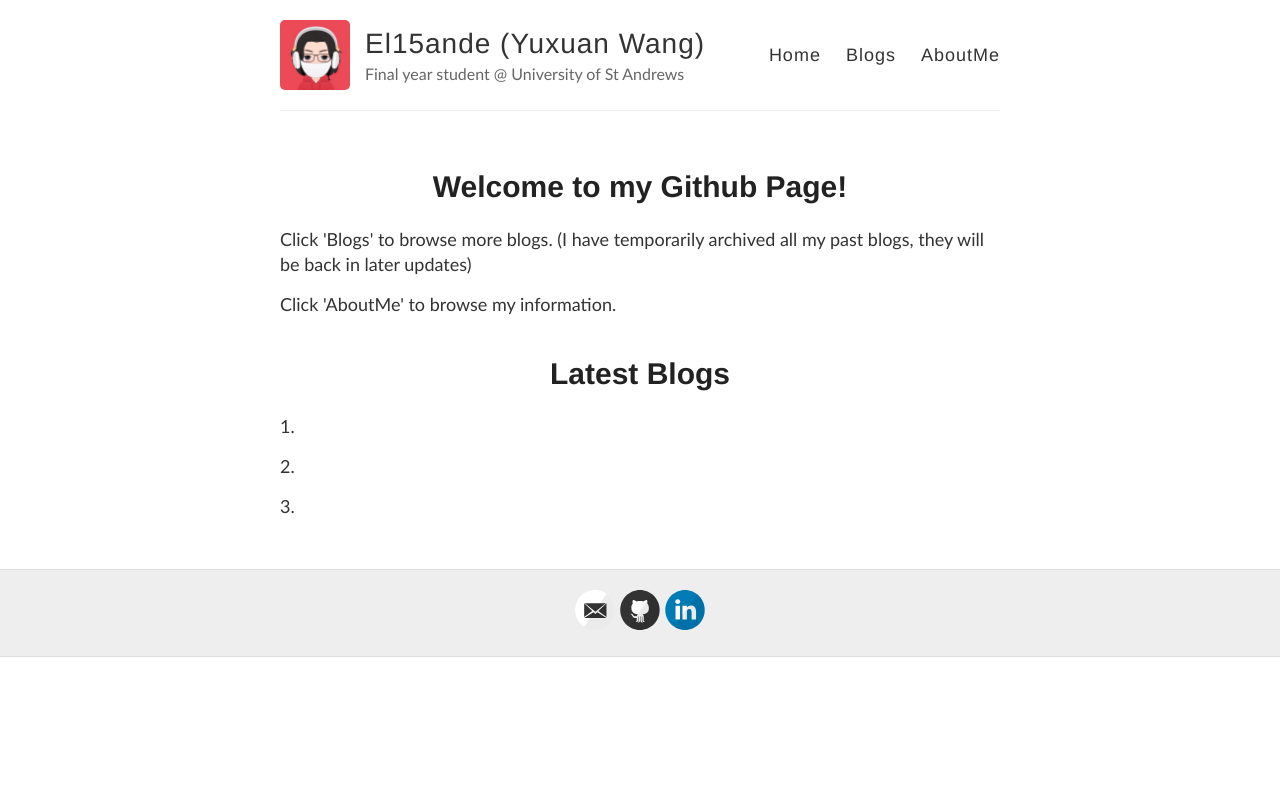
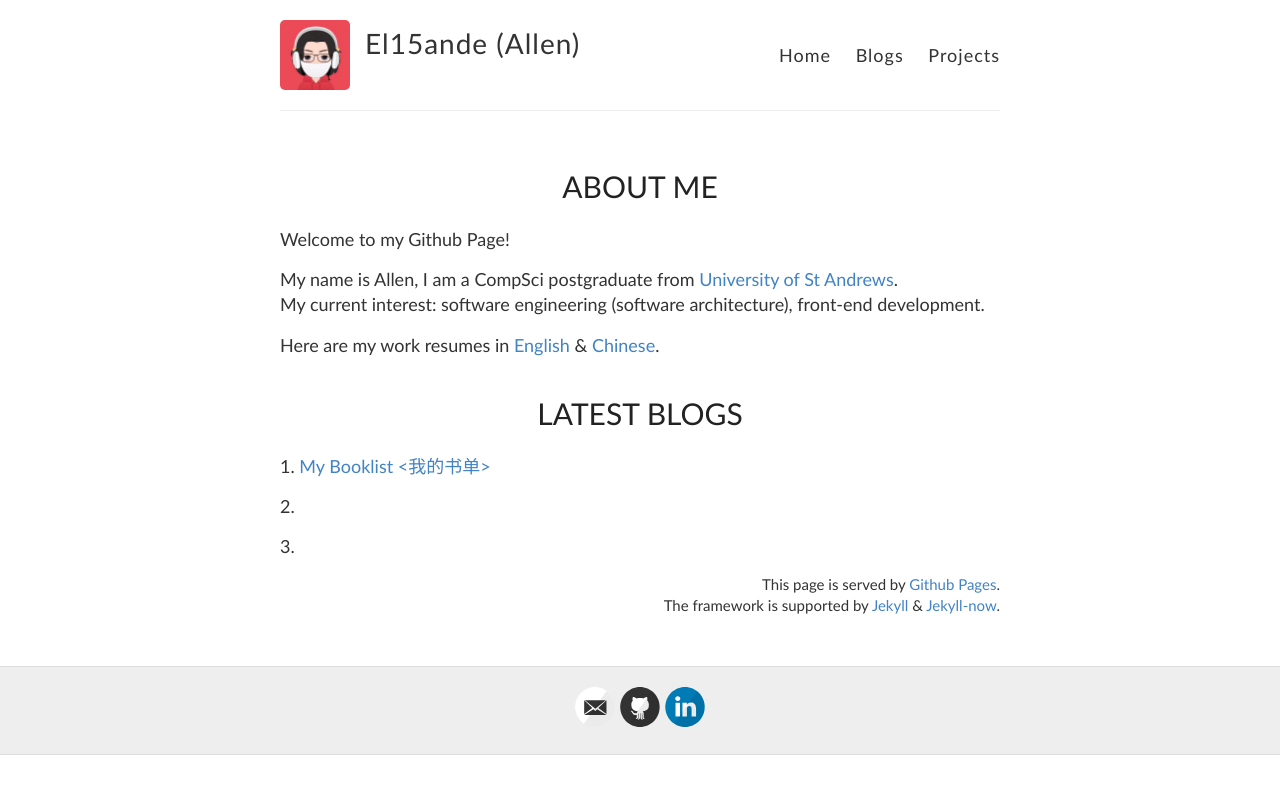
Before and after one commit to El15ande/El15ande.github.io, a Jekyll site: the page built from index.html, in a window 1280 px wide. Shown: the top 794 px of the page. Built offline with Jekyll 4.4.1, drawn with Linux system fonts in a browser that asks for light colours.

Commit message:
Ver.2.0.0 Re-factor project
- Transfer all index pages into HTML.
- Re-structure index page & bloglist page.
- Re-name AboutMe as project page.
- Update static resource

```diff
--- /dev/null
+++ b/404.html
@@ -0,0 +1,6 @@
+---
+layout: page
+permalink: /404.html
+---
+
+<h1 style="color: crimson;">PageNotFoundException (404)</h1>
--- a/_config.yml
+++ b/_config.yml
@@ -1,11 +1,11 @@
-name: El15ande (Yuxuan Wang)
-description: Final year student @ University of St Andrews
+name: El15ande (Allen)
+description:
 avatar: ./images/avatar.jpg
 
 # Flags below are optional
 # Includes an icon in the footer for each username you enter
 footer-links:
-  email: yw69@st-andrews.ac.uk
+  email: 1140076527@qq.com
   github: El15ande
   linkedin: https://www.linkedin.com/in/yuxuan-wang-984782151/
   twitter:
@@ -58,3 +58,6 @@ exclude:
   - Gemfile
   - Gemfile.lock
   - readme.md
+
+include:
+  - project.yml
--- a/_layouts/default.html
+++ b/_layouts/default.html
@@ -30,7 +30,7 @@
           <nav>
             <a href="{{ site.baseurl }}/">Home</a>
             <a href="{{ site.baseurl }}/bloglist">Blogs</a>
-            <a href="{{ site.baseurl }}/about">AboutMe</a>
+            <a href="{{ site.baseurl }}/project">Projects</a>
           </nav>
         </header>
       </div>
--- a/index.html
+++ b/index.html
@@ -1,15 +1,36 @@
 ---
 layout: default
 ---
-<div id="intro">
-  <h1 style="text-align:center;">Welcome to my Github Page!</h1>
-  <p>Click 'Blogs' to browse more blogs. (I have temporarily archived all my past blogs, they will be back in later updates)</p>
-  <p>Click 'AboutMe' to browse my information.</p>
+<div id="index">
+    <h1>ABOUT ME</h1>
 
-  <h1 style="text-align:center;">Latest Blogs</h1>
-  {% for i in (0..2) %}
+    <p>Welcome to my Github Page!</p>
+
+    <p>My name is Allen, I am a CompSci postgraduate from
+        <a href="https://www.st-andrews.ac.uk/">University of St Andrews</a>.
+        <br>
+        My current interest: software engineering (software architecture), front-end development.
+    </p>
+
+    <p>Here are my work resumes in
+        <a href="{{site.baseurl}}/documents/WorkResume_EN.pdf">English</a> &
+        <a href="{{site.baseurl}}/documents/WorkResume_CN.pdf">Chinese</a>.
+    </p>
+
+    <h1>LATEST BLOGS</h1>
+
+    {% for i in (0..2) %}
     <article class="post">
-      <p>{{ i|plus:1 }}. <a href="{{ site.baseurl }}{{ site.posts[i].url }}">{{ site.posts[i].title }}</a></p>
+        <p>{{ i|plus:1 }}. <a href="{{site.baseurl}}{{ site.posts[i].url }}">{{ site.posts[i].title }}</a></p>
     </article>
-  {% endfor %}
+    {% endfor %}
+
+    <div id="reference">
+        <p>This page is served by
+            <a href="https://pages.github.com/">Github Pages</a>.<br>
+            The framework is supported by
+            <a href="https://jekyllrb.com/">Jekyll</a> &
+            <a href="https://github.com/barryclark/jekyll-now">Jekyll-now</a>.
+        </p>
+    </div>
 </div>
--- a/style.scss
+++ b/style.scss
@@ -31,9 +31,7 @@ body {
 }
 
 h1, h2, h3, h4, h5, h6 {
-  font-family: $helveticaNeue;
   color: $darkerGray;
-  font-weight: bold;
 
   line-height: 1.7;
   margin: 1em 0 15px;
@@ -46,6 +44,7 @@ h1, h2, h3, h4, h5, h6 {
 
 h1 {
   font-size: 30px;
+  text-align: center;
   a {
     color: inherit;
   }
@@ -53,6 +52,8 @@ h1 {
 
 h2 {
   font-size: 24px;
+  text-align: center;
+  text-decoration: underline;
 }
 
 h3 {
@@ -194,7 +195,6 @@ img {
   margin: 0;
   color: $darkGray;
   cursor: pointer;
-  font-family: $helveticaNeue;
   font-weight: 300;
   font-size: 28px;
   letter-spacing: 1px;
@@ -213,7 +213,6 @@ img {
 nav {
   float: right;
   margin-top: 23px; // @TODO: Vertically middle align
-  font-family: $helveticaNeue;
   font-size: 18px;
 
   @include mobile {
@@ -288,30 +287,28 @@ footer {
 @import "highlights";
 @import "svg-icons";
 
-//Customised font;
+
+
+/*
+  Customisation
+*/
 body {
   background: #FFFFFF;
-  font-family: Futura, "Trebuchet MS", Arial, sans-serif;
+  font-family: 'Gill Sans', 'Gill Sans MT', Calibri, 'Trebuchet MS', sans-serif;
 }
-//Customised table style;
-table, table th, table tr, table td {
-	border: 1px solid;
-	padding: 5px;
+#reference {
+  /* Reference @ index */
+  text-align: right;
+  font-size: smaller;
 }
-table th {
-	font-size: 1.5em;
+
+.ldesc {
+  /* List description @ bloglist, project */
+  font-size: smaller;
+  font-style: oblique;
+  color: grey;
+
+  p {
+    margin: 0;
+  }
 }
-//Customised blog title style;
-.post h1, .post h2 {
-	text-align: center;
-}
-.post h6, .date {
-  text-align: right;
-}
-.post pre {
-  border-left: 2px solid #87ceeb;
-  padding-left: 20px;
-}
-.post blockquote p {
-  font-size: 15px !important;
-}
```
Also changed, not shown: 404.md (deleted, +0 -9 lines), _data/projects.yml (added, +9 -0 lines), _posts/2021-09-16-Booklist.md (added, +11 -0 lines), about.md (deleted, +0 -21 lines), bloglist.html (+11 -8 lines), project.html (added, +19 -0 lines), README.md, images/404.jpg (deleted), 7 other files.
